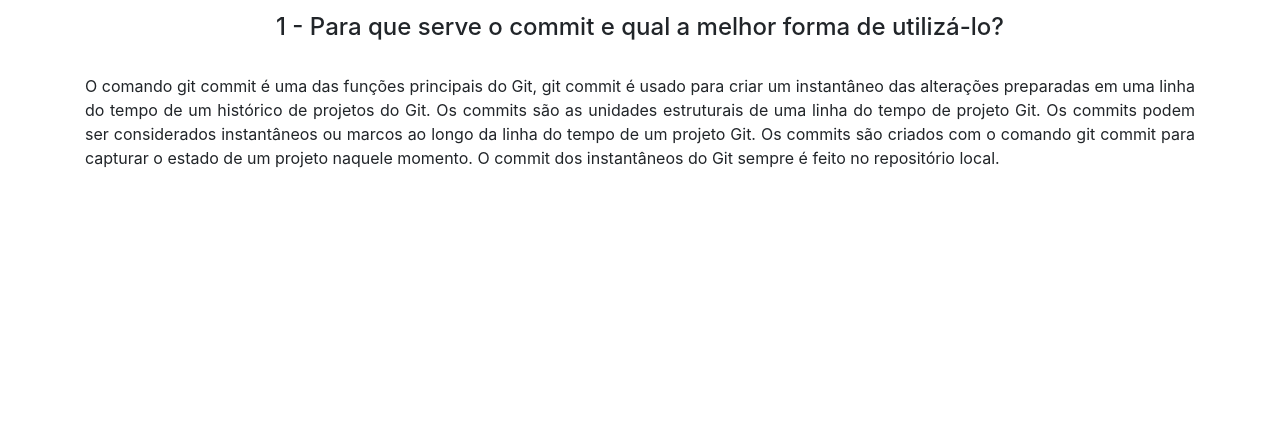
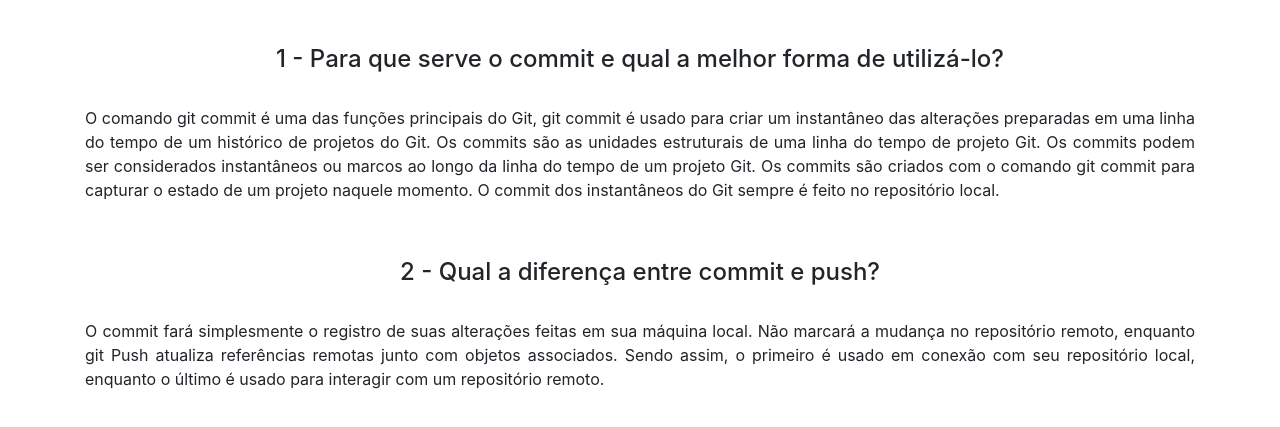
Before and after one commit to alessandroandrade23/APE_11, a plain HTML site: page questoes.html in a window 1280 px wide. Shown: the part 155-582 px from the top of the page. Drawn offline with nearby package versions, Linux system fonts and the light colour scheme.

Commit message:
Adicionado questão número 2.

```diff
--- a/questoes.html
+++ b/questoes.html
@@ -49,11 +49,16 @@
   <div class="container">
     <div class="row">
       <div class="col-lg-12 text-center">
-        <h1 class="mt-5">QUESTÕES BÁSICAS SOBRE O GIT</h1>
+        <h1 class="mt-5">QUESTÕES BÁSICAS SOBRE O GIT</h1><br>
+
         <p class="lead"><h4>1 - Para que serve o commit e qual a melhor forma de utilizá-lo?<h4></h1><br>
 
 <p align="justify">O comando git commit é uma das funções principais do Git, git commit é usado para criar um instantâneo das alterações preparadas em uma linha do tempo de um histórico de projetos do Git.
-Os commits são as unidades estruturais de uma linha do tempo de projeto Git. Os commits podem ser considerados instantâneos ou marcos ao longo da linha do tempo de um projeto Git. Os commits são criados com o comando git commit para capturar o estado de um projeto naquele momento. O commit dos instantâneos do Git sempre é feito no repositório local.</p>
+Os commits são as unidades estruturais de uma linha do tempo de projeto Git. Os commits podem ser considerados instantâneos ou marcos ao longo da linha do tempo de um projeto Git. Os commits são criados com o comando git commit para capturar o estado de um projeto naquele momento. O commit dos instantâneos do Git sempre é feito no repositório local.</p><br>
+
+</p>      <p class="lead"><h4>2 - Qual a diferença entre commit e push?<h4></h1><br>
+
+<p align="justify">O commit fará simplesmente o registro de suas alterações feitas em sua máquina local. Não marcará a mudança no repositório remoto, enquanto git Push atualiza referências remotas junto com objetos associados. Sendo assim, o primeiro é usado em conexão com seu repositório local, enquanto o último é usado para interagir com um repositório remoto.</p>
 </p>
         <ul class="list-unstyled">
 
```
